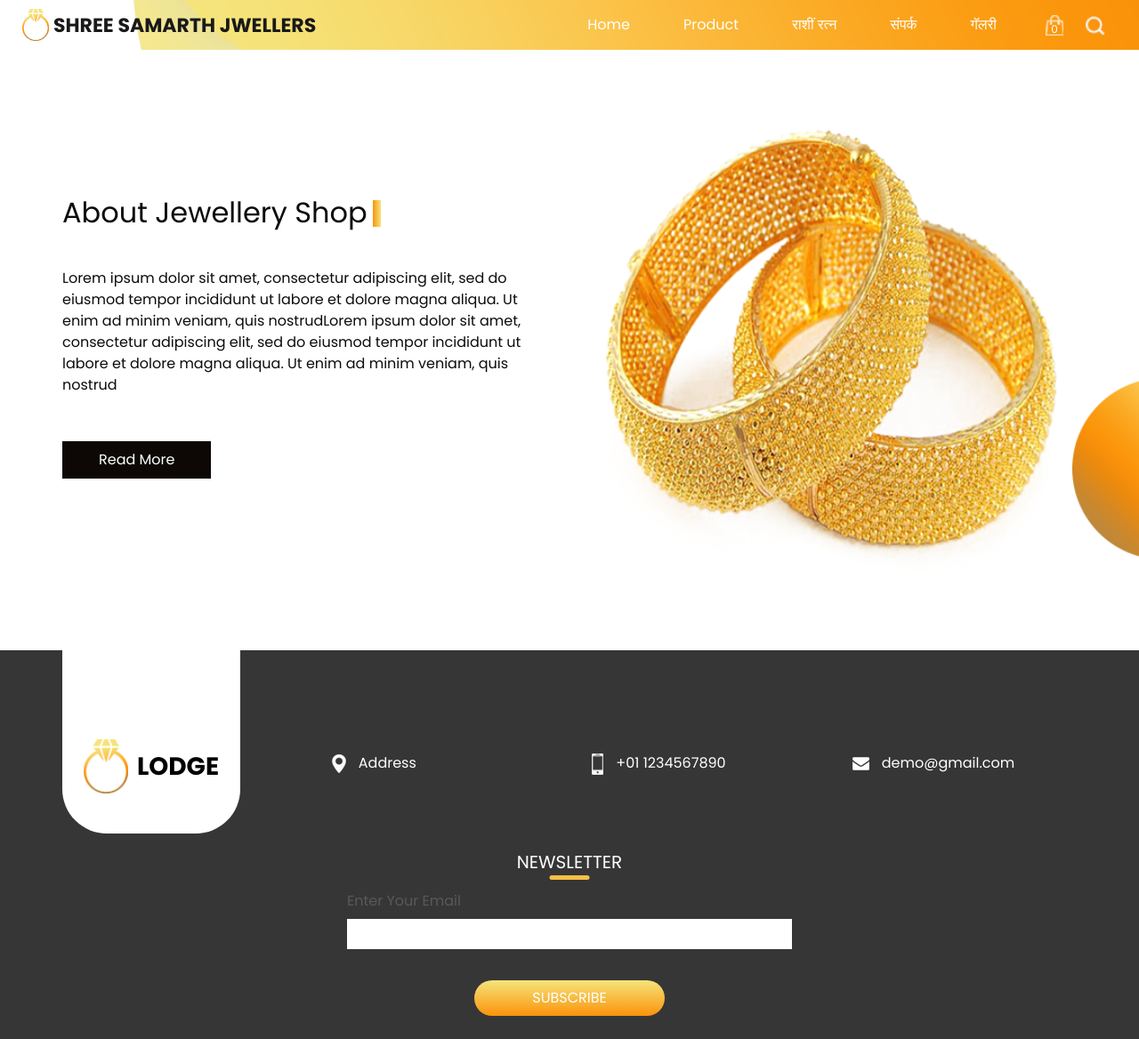
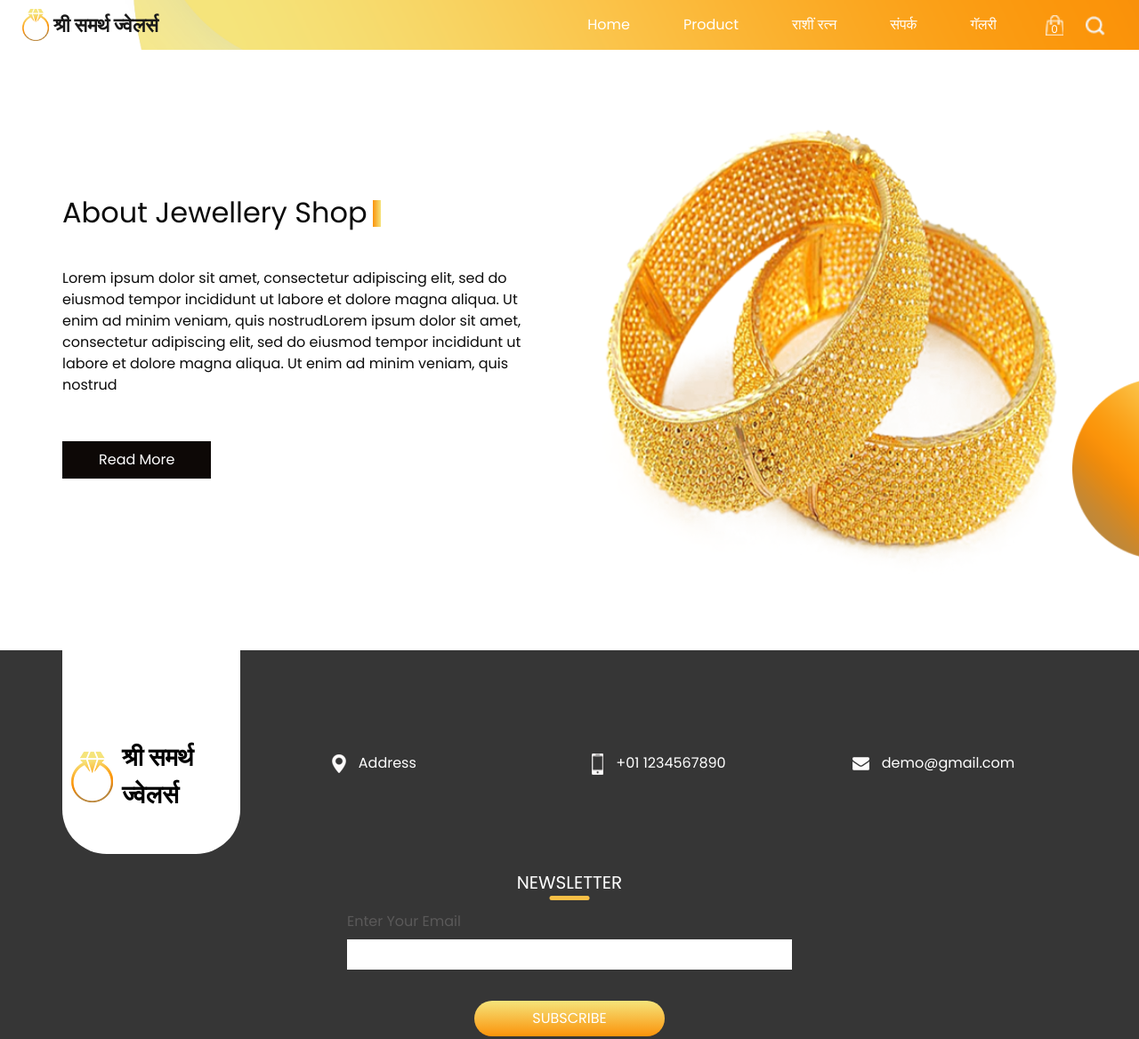
Before and after one commit to Milindq/ssjwellers-, a plain HTML site: page about.html in a window 1280 px wide. Shown: the top 1168 px of the page at 89% size. Drawn offline with nearby package versions, Linux system fonts and the light colour scheme; a web font is replaced by a local one.

Commit message:
Update about.html

```diff
--- a/about.html
+++ b/about.html
@@ -38,7 +38,7 @@
           <a class="navbar-brand" href="index.html">
             <img src="images/logo.png" alt="">
             <span>
-              SHREE SAMARTH JWELLERS
+              श्री समर्थ ज्वेलर्स
             </span>
           </a>
           <button class="navbar-toggler" type="button" data-toggle="collapse" data-target="#navbarSupportedContent" aria-controls="navbarSupportedContent" aria-expanded="false" aria-label="Toggle navigation">
@@ -138,7 +138,7 @@
               <a href="">
                 <img src="images/logo.png" alt="">
                 <span>
-                  Lodge
+                  श्री समर्थ ज्वेलर्स
                 </span>
               </a>
             </div>
```
